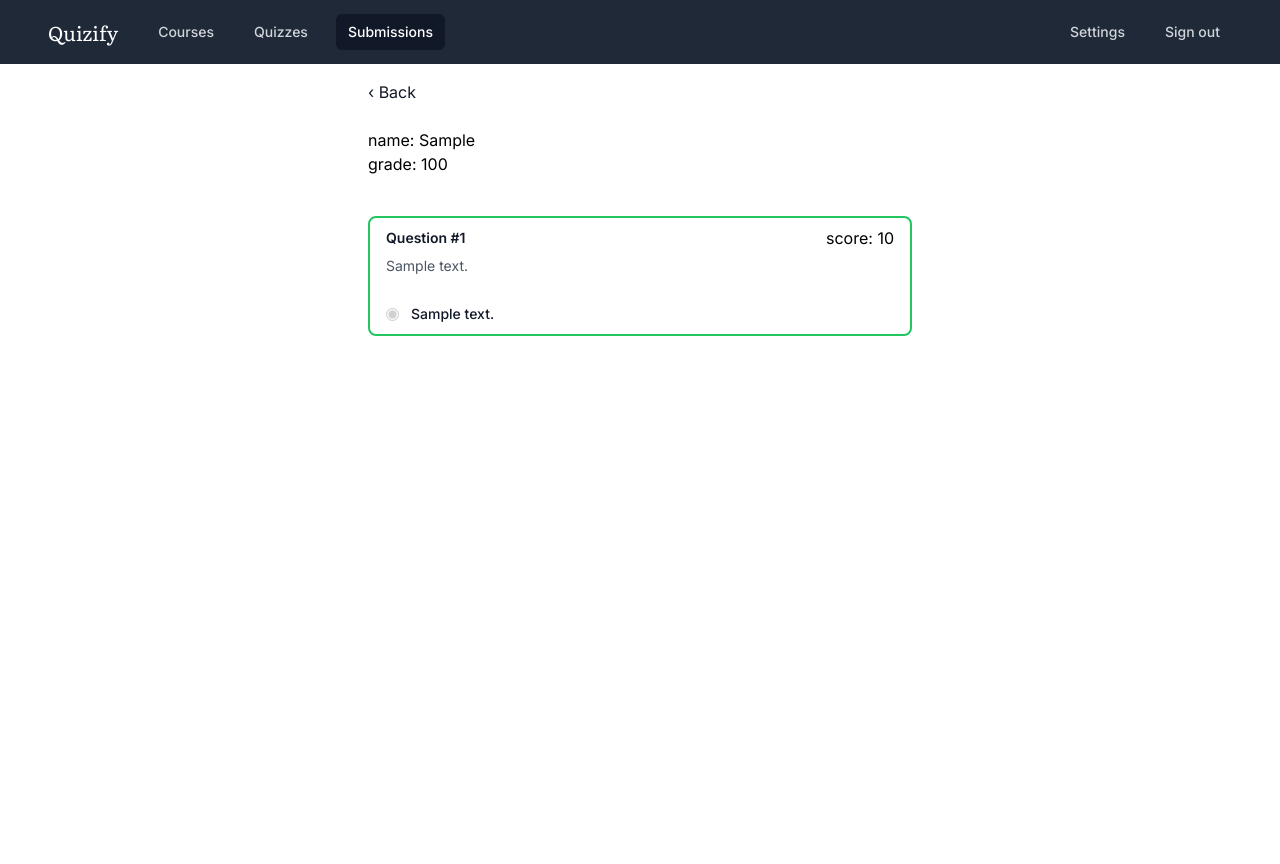
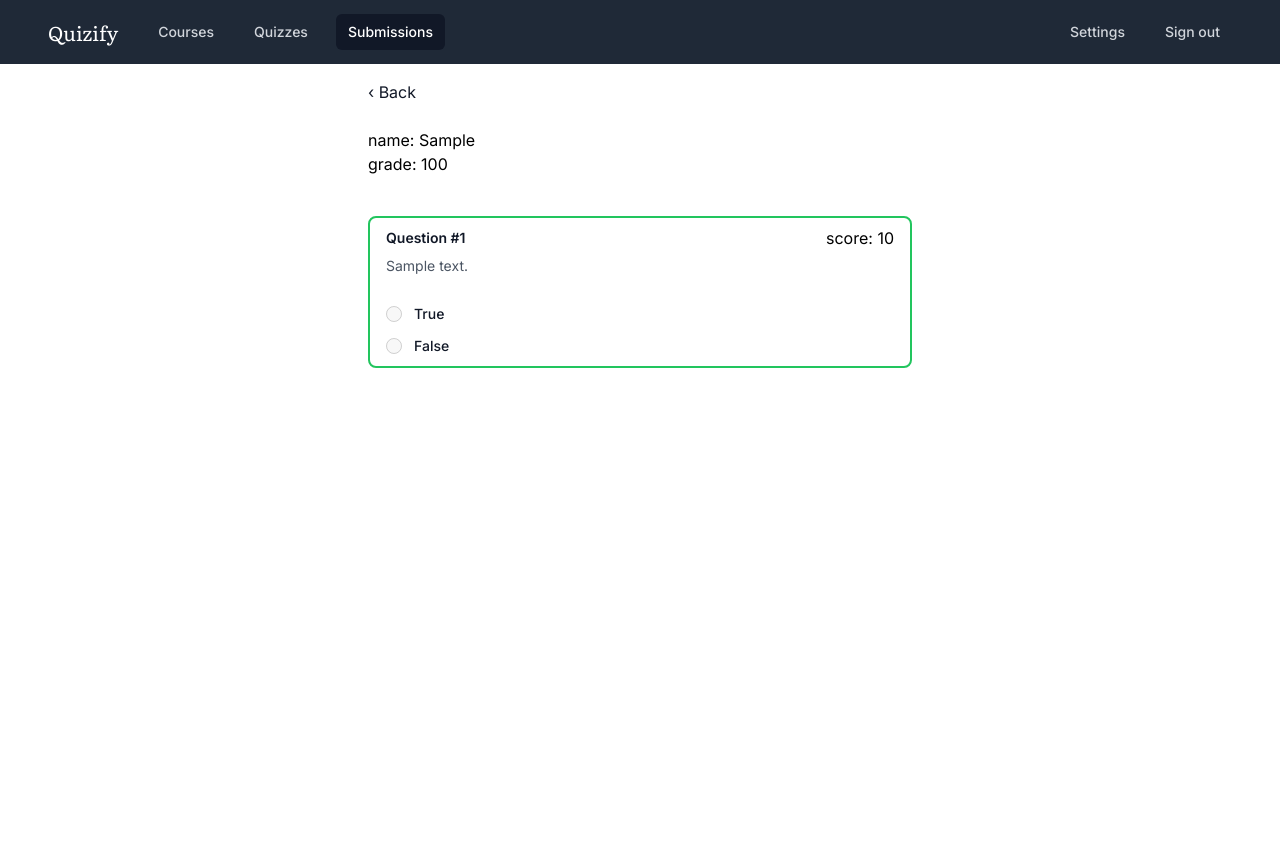
Before and after one commit to IamIronMan21/csit697, a PHP site: page /submissions/edit.php?submission_id=1 in a window 1280 px wide. Run offline with PHP 8.4, Linux system fonts and the light colour scheme; tables that the repository leaves empty hold one stand-in row (values such as "Sample post"); some libraries are stand-ins or nearby versions.

Commit message:
Update edit.php

```diff
--- a/submissions/edit.php
+++ b/submissions/edit.php
@@ -15,6 +15,7 @@ $submission = $stmt->fetch();
 $sql = "
 SELECT
   q.id AS id,
+  q.type as type,
   q.content AS question,
   GROUP_CONCAT(c.content SEPARATOR '|') AS choices,
   r.content AS response,
@@ -22,8 +23,8 @@ SELECT
   r.score AS score
 FROM questions q
 JOIN responses r ON q.id = r.question_id
-JOIN choices c ON q.id = c.question_id
-JOIN answers a ON q.id = a.question_id
+LEFT JOIN choices c ON q.id = c.question_id
+LEFT JOIN answers a ON q.id = a.question_id
 WHERE q.quiz_id = ? AND r.submission_id = ?
 GROUP BY q.id
 ";
@@ -119,6 +120,9 @@ $grade = round(($num_correct / $num_questions) * 100, 2);
             <p class="mt-1 text-sm leading-6 text-gray-600"><?= $row["question"] ?></p>
             <div class="mt-6 space-y-2">
               <?php $h = "question_" . $row["id"]; ?>
+
+              <?php if ($row["type"] == "MC") : ?>
+
                 <?php foreach (explode("|", $row["choices"]) as $index => $choice) : ?>
                   <div class="flex items-center gap-x-3">
                     <?php if ($row["response"] == $choice) : ?>
@@ -129,6 +133,28 @@ $grade = round(($num_correct / $num_questions) * 100, 2);
                     <label for="<?= $h . "_" . $index ?>" class="block text-sm font-medium leading-6 text-gray-900"><?= htmlspecialchars($choice) ?></label>
                   </div>
                 <?php endforeach ?>
+
+              <?php elseif ($row["type" == "TF"]) : ?>
+
+                <div class="flex items-center gap-x-3">
+                  <?php if ($row["response"] == "True") : ?>
+                    <input id="<?= $h ?>" name="<?= $h ?>" type="radio" value="True" class="h-4 w-4 border-gray-300 text-indigo-600 focus:ring-indigo-600" checked>
+                  <?php else : ?>
+                    <input id="<?= $h ?>" name="<?= $h ?>" type="radio" value="True" class="h-4 w-4 border-gray-300 text-indigo-600 focus:ring-indigo-600">
+                  <?php endif; ?>
+
+                  <label id="<?= $h ?>" class="block text-sm font-medium leading-6 text-gray-900">True</label>
+                </div>
+                <div class="flex items-center gap-x-3">
+
+                  <?php if ($row["response"] == "False") : ?>
+                    <input id="<?= $h ?>" name="<?= $h ?>" type="radio" value="False" class="h-4 w-4 border-gray-300 text-indigo-600 focus:ring-indigo-600" checked>
+                  <?php else : ?>
+                    <input id="<?= $h ?>" name="<?= $h ?>" type="radio" value="False" class="h-4 w-4 border-gray-300 text-indigo-600 focus:ring-indigo-600">
+                  <?php endif; ?>
+                  <label id="<?= $h ?>" class="block text-sm font-medium leading-6 text-gray-900">False</label>
+                </div>
+              <?php endif; ?>
             </div>
           </div>
         <?php endforeach; ?>
```
Lines whose indentation alone changed are shown as unchanged.
